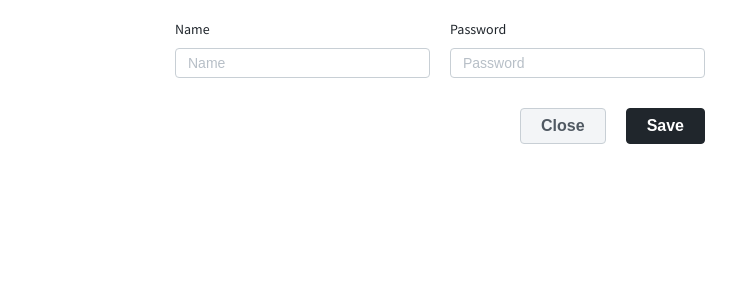
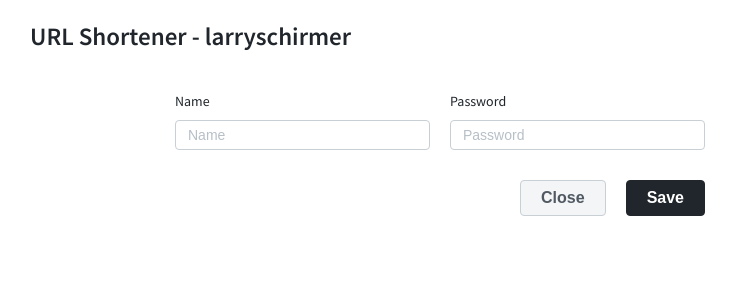
Before and after one commit to larryschirmer/shortlink-url, a Next.js app: page /login in a window 1280 px wide. Shown: the top 300 px of the page, without its empty margins (200-936 px from the left). Built offline with nearby package versions, Linux system fonts and the light colour scheme; no server answers.

Commit message:
feat: include header on every page

```diff
--- /dev/null
+++ b/components/PageHeader/PageHeader.module.scss
@@ -0,0 +1,12 @@
+@import '@styles/vars';
+
+.page-header {
+  max-width: 86rem;
+  margin: 2rem auto;
+  h1 {
+    margin-left: 2rem;
+    margin-bottom: 1rem;
+    font-size: 2.5rem;
+    padding: 0;
+  }
+}
--- /dev/null
+++ b/components/PageHeader/PageHeader.tsx
@@ -0,0 +1,15 @@
+import React from 'react';
+
+import styles from './PageHeader.module.scss';
+
+const { 'page-header': pageHeaderClass } = styles;
+
+const PageHeader = () => {
+  return (
+    <div className={pageHeaderClass}>
+      <h1>URL Shortener - larryschirmer</h1>
+    </div>
+  );
+};
+
+export default PageHeader;
--- /dev/null
+++ b/components/PageHeader/index.ts
@@ -0,0 +1 @@
+export { default } from './PageHeader';
--- a/components/UrlManager/UrlManager.module.scss
+++ b/components/UrlManager/UrlManager.module.scss
@@ -8,11 +8,6 @@
   .header {
     max-width: 82rem;
     margin: 0 auto;
-    h1 {
-      margin-bottom: 1rem;
-      font-size: 2.5rem;
-      padding: 0;
-    }
     button {
       margin-right: 1rem;
       margin-bottom: 2rem;
--- a/components/UrlManager/UrlManager.tsx
+++ b/components/UrlManager/UrlManager.tsx
@@ -19,9 +19,6 @@ const UrlManager = () => {
     <div className={urlManagerClass}>
       <div className={headerClass}>
         <div>
-          <h1>URL Shortener - larryschirmer</h1>
-        </div>
-        <div>
           <Button>
             <FontAwesomeIcon icon={faFilePlus} />
           </Button>
--- a/pages/_app.tsx
+++ b/pages/_app.tsx
@@ -1,9 +1,16 @@
-import React from "react";
-import type { AppProps } from "next/app";
+import React from 'react';
+import type { AppProps } from 'next/app';
 
-import "@styles/global.scss";
+import PageHeader from '@components/PageHeader';
+
+import '@styles/global.scss';
 
 const App = ({ Component, pageProps }: AppProps) => {
-  return <Component {...pageProps} />;
+  return (
+    <>
+      <PageHeader />
+      <Component {...pageProps} />
+    </>
+  );
 };
 export default App;
```
